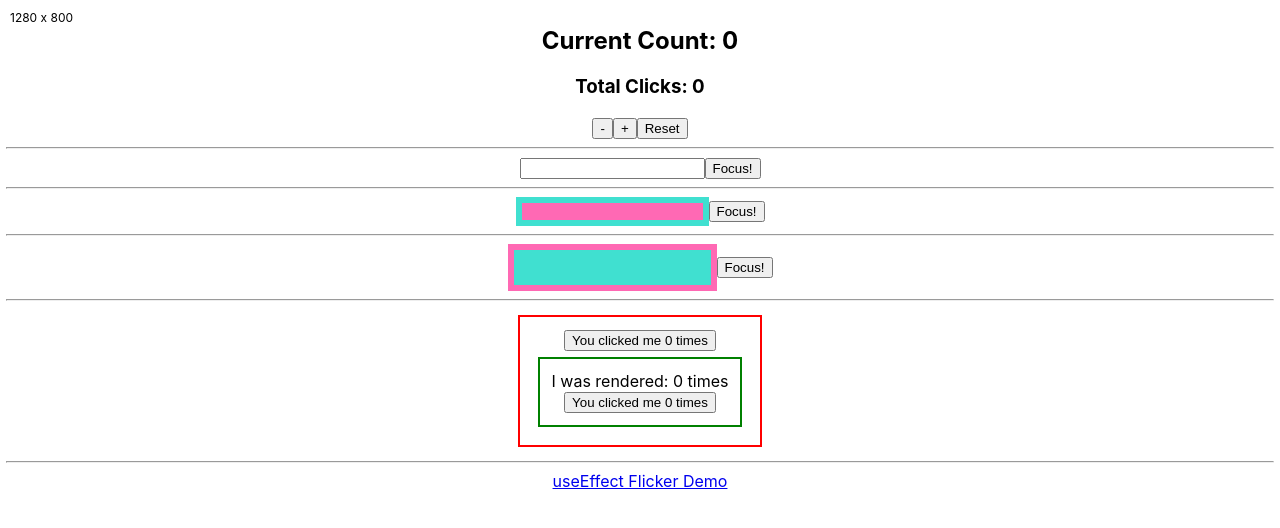
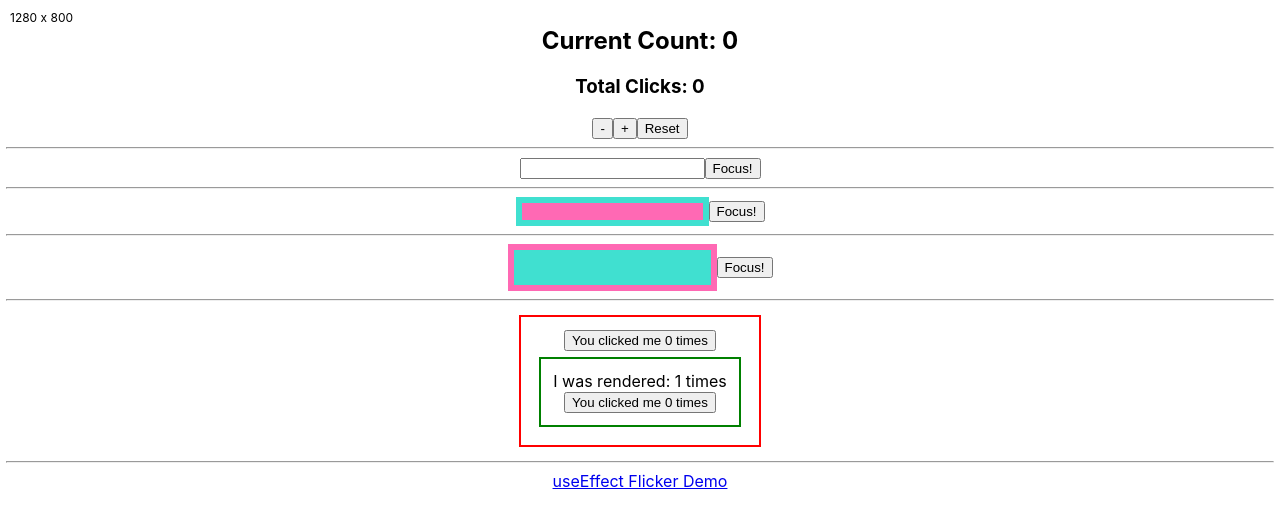
Before and after one commit to gotech-io/react-advanced-hooks, a React (Create React App) app: page / in a window 1280 px wide. Shown: the top 528 px of the page. Built offline with nearby package versions, Linux system fonts and the light colour scheme.

Commit message:
fix render counter

```diff
--- a/src/RenderCounter.jsx
+++ b/src/RenderCounter.jsx
@@ -19,7 +19,7 @@ const RenderCounter = () => {
 
 const ChildOfRenderCounter = () => {
   const [count, setCount] = useState(0);
-  const renderCounter = useRef(0);
+  const renderCounter = useRef(1);
 
   useEffect(() => {
     renderCounter.current += 1;
```
